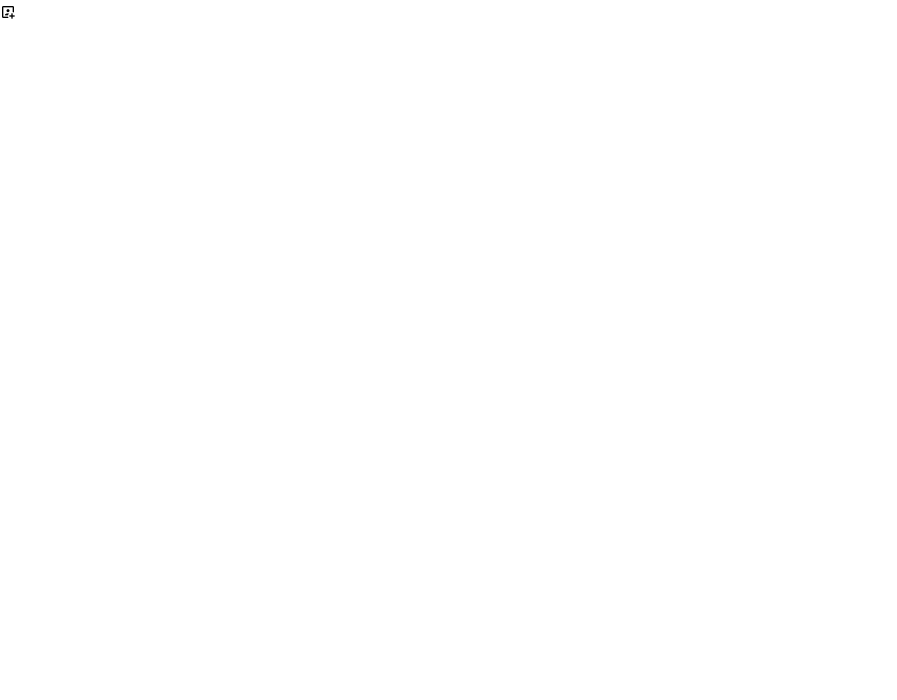
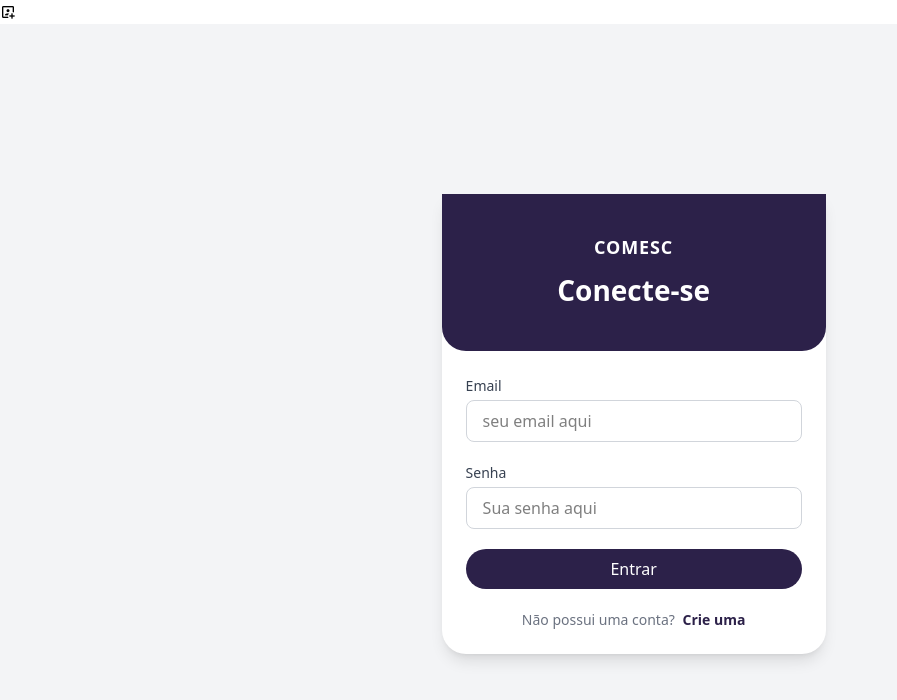
Before and after one commit to TCC-dos-guri/Comesc_Frontend, a Vue app: page /LoginView in a window 1280 px wide. Before the commit this address had no page. Shown: the top 700 px of the page, without its empty margins (0-897 px from the left). Built offline with nearby package versions, Linux system fonts and the light colour scheme.

Commit message:
Página de Login Criada

```diff
--- a/src/router/index.js
+++ b/src/router/index.js
@@ -1,5 +1,6 @@
 import { createRouter, createWebHistory } from 'vue-router'
 import HomeView from '../views/HomeView.vue'
+import LoginView from '@/views/LoginView.vue'
 
 const router = createRouter({
   history: createWebHistory(import.meta.env.BASE_URL),
@@ -9,6 +10,11 @@ const router = createRouter({
       name: 'home',
       component: HomeView,
     },
+    {
+      path: '/LoginView',
+      name: 'login',
+      component: LoginView,
+    }
   ],
 })
 
--- /dev/null
+++ b/src/views/LoginView.vue
@@ -0,0 +1,154 @@
+<template>
+  <div class="flex items-center justify-center min-h-screen bg-gray-100">
+    <div class="w-full max-w-sm bg-white rounded-b-3xl shadow-lg">
+      <!-- Cabeçalho -->
+      <div class="header-section text-center">
+        <h1 class="logo-text">COMESC</h1>
+        <h2 class="title-text">Conecte-se</h2>
+      </div>
+
+      <!-- Formulário -->
+      <form @submit.prevent="handleLogin" class="form-section">
+        <div>
+          <label class="form-label">Email</label>
+          <input
+            type="email"
+            v-model="email"
+            placeholder="seu email aqui"
+            required
+            class="form-input"
+          />
+        </div>
+
+        <div>
+          <label class="form-label">Senha</label>
+          <input
+            type="password"
+            v-model="password"
+            placeholder="Sua senha aqui"
+            required
+            class="form-input"
+          />
+        </div>
+
+        <button type="submit" class="login-button">
+          Entrar
+        </button>
+
+        <p v-if="errorMessage" class="error-message">
+          {{ errorMessage }}
+        </p>
+
+        <p class="register-text">
+          Não possui uma conta?
+          <a href="#" class="register-link">Crie uma</a>
+        </p>
+      </form>
+    </div>
+  </div>
+</template>
+
+<script setup>
+import { ref } from 'vue'
+
+const email = ref('')
+const password = ref('')
+const errorMessage = ref('')
+
+const handleLogin = () => {
+  if (email.value === 'admin@comesc.com' && password.value === '123456') {
+    alert('Login bem-sucedido!')
+    errorMessage.value = ''
+  } else {
+    errorMessage.value = 'Email ou senha inválidos.'
+  }
+}
+</script>
+
+<style scoped>
+.header-section {
+  background-color: #2C2149;
+  color: white;
+  border-bottom-left-radius: 1.5rem;
+  border-bottom-right-radius: 1.5rem;
+  padding: 2.5rem 1.5rem;
+}
+
+.logo-text {
+  font-size: 1.125rem;
+  font-weight: bold;
+  letter-spacing: 0.05em;
+  margin-bottom: 0.5rem;
+}
+
+.title-text {
+  font-size: 1.75rem;
+  font-weight: 600;
+}
+
+.form-section {
+  padding: 1.5rem;
+  display: flex;
+  flex-direction: column;
+  gap: 1.25rem;
+}
+
+.form-label {
+  display: block;
+  font-size: 0.875rem;
+  font-weight: 500;
+  color: #374151;
+  margin-bottom: 0.25rem;
+}
+
+.form-input {
+  width: 100%;
+  border: 1px solid #d1d5db;
+  border-radius: 0.5rem;
+  padding: 0.5rem 1rem;
+  outline: none;
+  transition: 0.2s;
+}
+
+.form-input:focus {
+  border-color: #2C2149;
+  box-shadow: 0 0 0 2px #a78bfa55;
+}
+
+.login-button {
+  width: 100%;
+  background-color: #2C2149;
+  color: white;
+  padding: 0.5rem;
+  border-radius: 9999px;
+  font-weight: 500;
+  transition: background 0.3s;
+}
+
+.login-button:hover {
+  background-color: #1f1835;
+}
+
+.error-message {
+  color: #ef4444;
+  text-align: center;
+  font-size: 0.875rem;
+}
+
+.register-text {
+  text-align: center;
+  font-size: 0.875rem;
+  color: #6b7280;
+}
+
+.register-link {
+  color: #2C2149;
+  font-weight: 600;
+  margin-left: 0.25rem;
+  text-decoration: none;
+}
+
+.register-link:hover {
+  text-decoration: underline;
+}
+</style>
```
Also changed, not shown: src/App.vue (line endings or trailing spaces).
